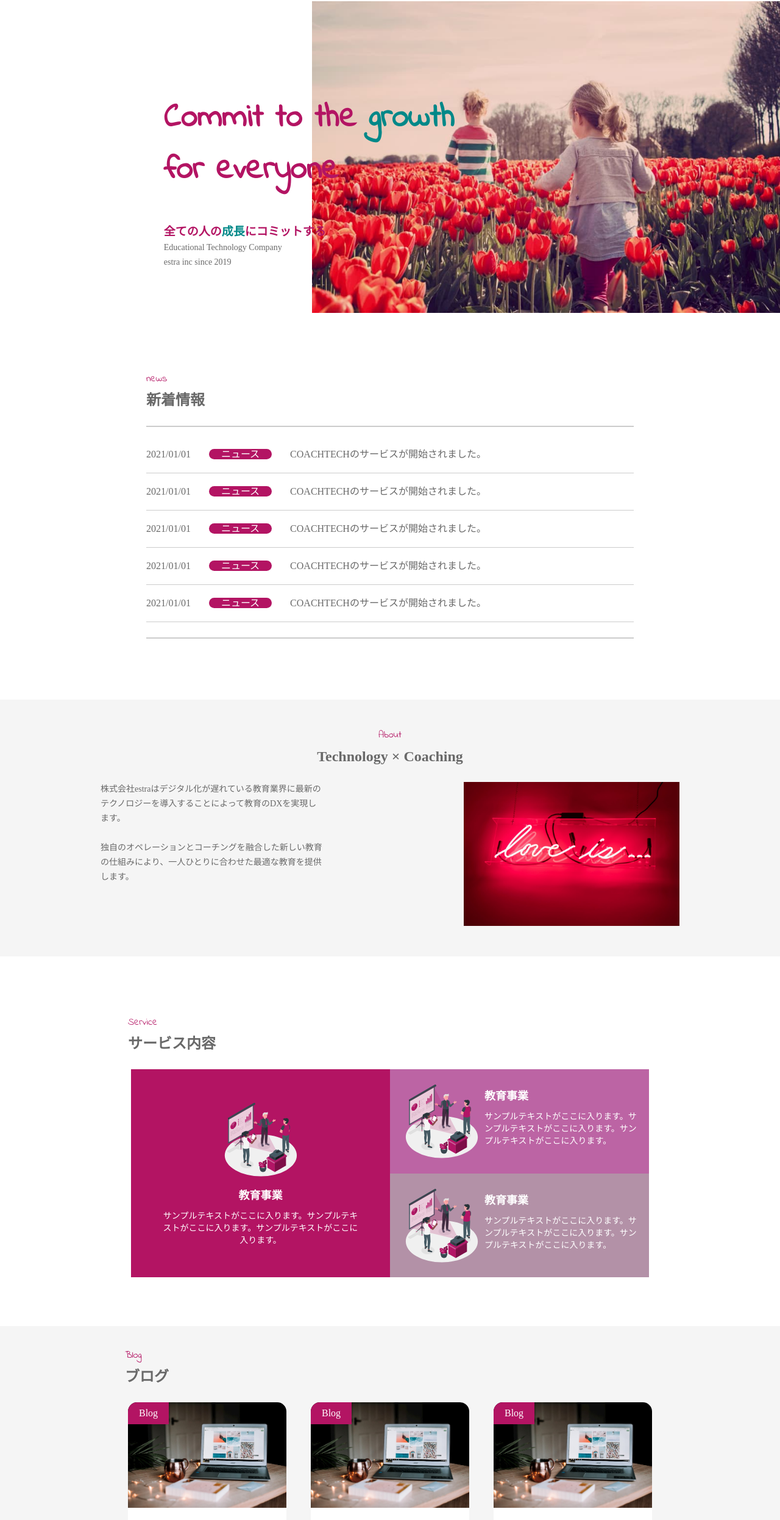
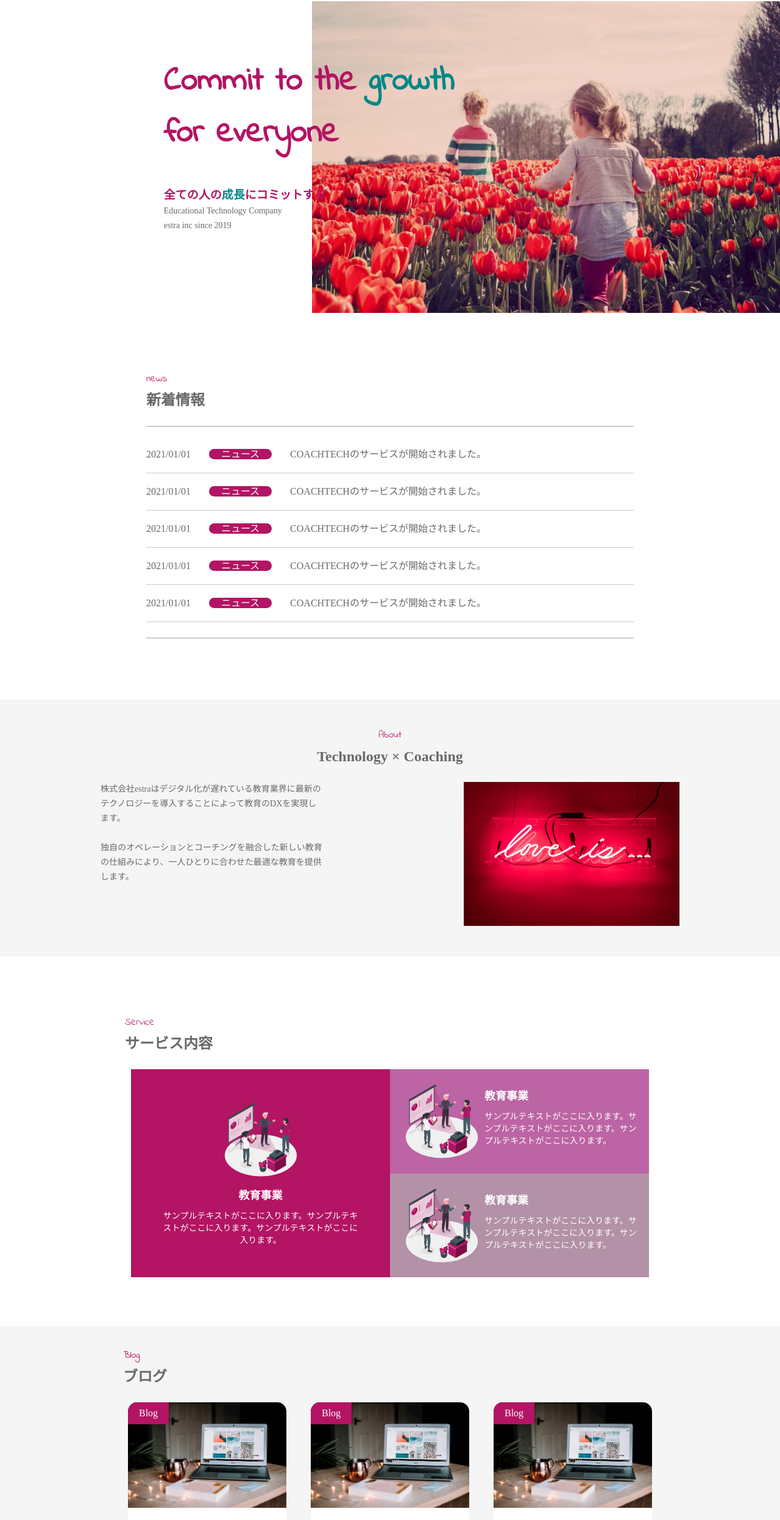
Before and after one commit to noda-mari/20231023_noda_lp, a plain HTML site: page index.html in a window 1280 px wide. Shown: the part 58-2550 px from the top of the page at 61% size. Drawn offline with Linux system fonts and the light colour scheme.

Commit message:
修正しました

```diff
--- a/css/style.css
+++ b/css/style.css
@@ -34,7 +34,6 @@
 
 .concept {
     display: flex;
-    position: relative;
     margin-bottom: 100px;
 }
 
@@ -152,7 +151,7 @@
 }
 
 .service__title{
-    margin-left: 210px;
+    margin-left: 205px;
 }
 
 .service__content {
@@ -216,7 +215,7 @@
 
 
 .post__title {
-    margin-left: 155px;
+    margin-left: 152px;
 }
 
 .card__box {
@@ -290,7 +289,7 @@
 }
 
 .description__title {
-    margin-left: 255px;
+    margin-left: 252px;
 }
 
 .description__list {
```
